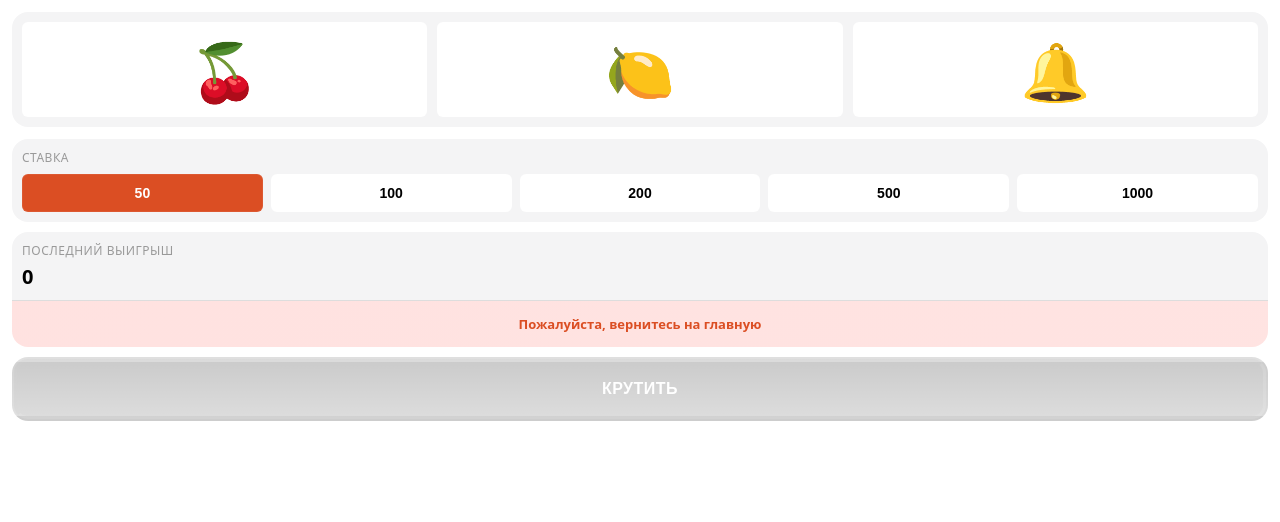
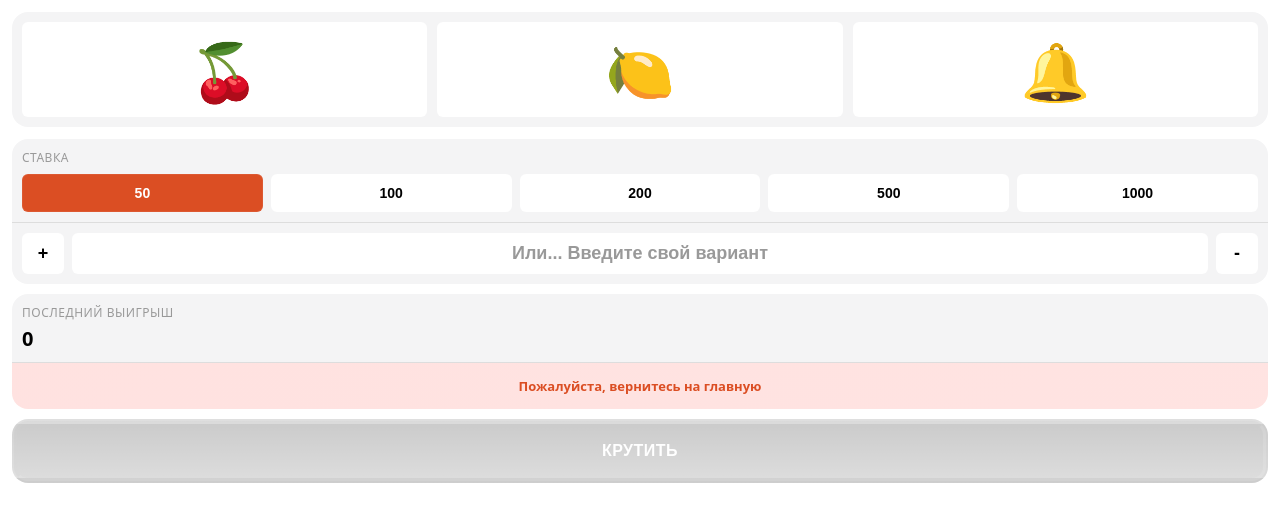
Before and after one commit to aliaskh4n/aliaskh4n.github.io, a PHP site: page /game/mini-games/slots.html in a window 1280 px wide. Shown: the part 91-613 px from the top of the page. Run offline with PHP 8.4, Linux system fonts and the light colour scheme; some libraries are stand-ins or nearby versions.

Commit message:
Обновление игры Слоты

```diff
--- a/game/mini-games/slots.html
+++ b/game/mini-games/slots.html
@@ -18,13 +18,21 @@
         }
 
         body {
-            font-family:system-ui, -apple-system, BlinkMacSystemFont, 'Segoe UI', Roboto, Oxygen, Ubuntu, Cantarell, 'Open Sans', 'Helvetica Neue', sans-serif;
-            /* font-family: -apple-system, BlinkMacSystemFont, 'Segoe UI', Roboto, 'Helvetica Neue', Arial, sans-serif; */
+            font-family: system-ui, -apple-system, BlinkMacSystemFont, 'Segoe UI', Roboto, Oxygen, Ubuntu, Cantarell, 'Open Sans', 'Helvetica Neue', sans-serif;
             background: var(--tg-theme-bg-color, #ffffff);
             color: var(--tg-theme-text-color, #000000);
             min-height: 100vh;
             overflow-x: hidden;
             -webkit-tap-highlight-color: transparent;
+        }
+
+        input[type='number'] {
+            -moz-appearance:textfield;
+        }
+
+        input::-webkit-outer-spin-button,
+        input::-webkit-inner-spin-button {
+            -webkit-appearance: none;
         }
 
         .container {
@@ -156,10 +164,53 @@
 
         .settings-panel {
             background: var(--tg-theme-secondary-bg-color, #f4f4f5);
-            border-radius: 16px;
+            border-bottom: 1px solid var(--tg-theme-secondary-bg-color, #ddd);
+            border-radius: 16px 16px 0 0;
+            padding: 10px;
+            transition: opacity 0.3s;
+        }
+
+        .settings-panel-input {
+            background: var(--tg-theme-secondary-bg-color, #f4f4f5);
+            border-radius: 0 0 16px 16px;
             padding: 10px;
             margin-bottom: 10px;
             transition: opacity 0.3s;
+            display: flex;
+            gap: 8px;
+        }
+
+        .settings-panel-input input {
+            border: none;
+            font-size: 18px;
+            width: 100%;
+            padding: 10px;
+            border-radius: 6px;
+            background: var(--tg-theme-bg-color, white);
+            text-align: center;
+            font-weight: 600;
+        }
+
+        .settings-panel-input input.active {
+            color: var(--primary-color);
+        }
+
+        .settings-panel-input input:focus {
+            outline: 2px solid var(--tg-theme-secondary-bg-color, #ddd);
+        }
+
+        .settings-panel-input input::placeholder {
+            color: var(--tg-theme-hint-color, #999999);
+        }
+
+        .increase, .decrease {
+            min-width: 42px;
+            border: none;
+            font-size: 18px;
+            border-radius: 6px;
+            background: var(--tg-theme-bg-color, white);
+            text-align: center;
+            font-weight: 600;
         }
 
         .setting-row {
@@ -180,7 +231,8 @@
         }
 
         .setting-buttons {
-            display: flex;
+            display: grid;
+            grid-template-columns: repeat(5, 1fr);
             gap: 8px;
         }
 
@@ -331,7 +383,7 @@
             justify-content: center;
             line-height: 1.4;
             margin-bottom: 10px;
-            border-top: 1px solid var(--tg-theme-section-separator-color, #dddddd);
+            border-top: 1px solid var(--tg-theme-secondary-bg-color, #ddd);
         }
 
         .message.win {
@@ -386,13 +438,19 @@
             <div class="setting-row">
                 <label class="setting-label">Ставка</label>
                 <div class="setting-buttons">
-                    <button class="setting-btn active" onclick="changeBet(50)">50</button>
-                    <button class="setting-btn" onclick="changeBet(100)">100</button>
-                    <button class="setting-btn" onclick="changeBet(200)">200</button>
-                    <button class="setting-btn" onclick="changeBet(500)">500</button>
-                    <button class="setting-btn" onclick="changeBet(1000)">1000</button>
+                    <button class="setting-btn active" onclick="changeBet(this, 50)">50</button>
+                    <button class="setting-btn" onclick="changeBet(this, 100)">100</button>
+                    <button class="setting-btn" onclick="changeBet(this, 200)">200</button>
+                    <button class="setting-btn" onclick="changeBet(this, 500)">500</button>
+                    <button class="setting-btn" onclick="changeBet(this, 1000)">1000</button>
                 </div>
             </div>
+        </div>
+
+        <div class="settings-panel-input">
+            <button class="increase">+</button>
+            <input type="text" placeholder="Или... Введите свой вариант">
+            <button class="decrease">-</button>
         </div>
 
         <div class="stats-row">
@@ -418,6 +476,8 @@
             },
             spinning: false,
             currentBet: 50,
+            minBet: 50,
+            maxBet: 100_000,
             bets: [50, 100, 150, 200, 300, 500, 750, 1000],
             symbols: ['🍒', '🍋', '🔔', '7️⃣']
         };
@@ -428,6 +488,9 @@
             currentBetDisplay: document.getElementById('currentBetDisplay'),
             spinBtn: document.getElementById('spinButton'),
             message: document.getElementById('message'),
+            betPicker: document.querySelector('.settings-panel-input input'),
+            betPickerIncrease: document.querySelector('.settings-panel-input .increase'),
+            betPickerDecrease: document.querySelector('.settings-panel-input .decrease'),
             slotMachine: document.getElementById('slotMachine'),
             reels: [
                 document.getElementById('reel1'),
@@ -435,6 +498,12 @@
                 document.getElementById('reel3')
             ]
         };
+
+        const format_number = (value) => {
+            let res;
+            (value.indexOf(',') != -1) ? res = new Intl.NumberFormat('ru-RU').format(value.replace(',', '.')).replace('.', ',') : res = new Intl.NumberFormat('ru-RU').format(value).replace(',', '.');
+            return res;
+        }
 
         function init() {
             game.tg.ready();
@@ -448,18 +517,24 @@
                 return;
             }
 
+            ui.betPicker.value = '';
+
             ui.balance.textContent = game.user.balance.toLocaleString();
             ui.spinBtn.onclick = spin;
         }
 
-        function changeBet(amount) {
+        function changeBet(element, amount) {
             if (game.gameActive) return;
             game.currentBet = amount;
-            // ui.currentBet.textContent = amount;
 
-            document.querySelectorAll('.setting-row:first-child .setting-btn').forEach(btn => {
-                btn.classList.toggle('active', parseInt(btn.textContent) === amount);
+            element.parentElement.querySelectorAll('.setting-btn').forEach(btn => {
+                btn.classList.toggle('active', false);
             });
+
+            element.classList.toggle('active', true);
+            ui.betPicker.classList.toggle('active', false);
+
+            ui.spinBtn.disabled = false;
         }
 
         async function apiCall(endpoint, method, body) {
@@ -496,7 +571,7 @@
             ui.balance.textContent = (game.user.balance - game.currentBet).toLocaleString();
 
             ui.lastWin.setAttribute('color', 'red');
-            ui.lastWin.textContent = `-${game.currentBet}`;
+            ui.lastWin.textContent = format_number(`-${game.currentBet}`).toLocaleString();
 
             ui.reels.forEach(r => r.classList.add('spinning'));
 
@@ -589,6 +664,79 @@
         }
 
         init();
+
+        const change_input = (data) => {
+            let rawValue = ui.betPicker.value.replace(/\s/g, '');
+            let digits = parseInt(rawValue);
+
+            document.querySelectorAll('.settings-panel .setting-btn').forEach(btn =>
+                btn.classList.toggle('active', false)
+            );
+
+            ui.betPicker.classList.toggle('active', true);
+
+
+            if(!isNaN(digits)) {
+                ui.spinBtn.disabled = false;
+            } else {
+                ui.spinBtn.disabled = true;
+            }
+        }
+
+        ui.betPicker.parentElement.onclick = change_input;
+        ui.betPicker.onkeydown = (e) => {
+            if(!(e.keyCode == 8 || !isNaN(e.key))) {
+                e.preventDefault();
+            }
+        };
+
+        ui.betPicker.oninput = (e) => {
+            let rawValue = ui.betPicker.value.replace(/\s/g, '');
+            let digits = parseInt(rawValue);
+
+            if(isNaN(digits) || digits < game.minBet) {
+                digits = game.minBet;
+            } else if(digits > game.maxBet) {
+                digits = game.maxBet;
+            }
+
+            ui.spinBtn.disabled = false;
+
+            ui.betPicker.value = format_number(digits.toString());
+            game.currentBet = digits;
+        };
+
+        ui.betPickerIncrease.onclick = () => {
+            let rawValue = ui.betPicker.value.replace(/\s/g, '');
+            let digits = parseInt(rawValue);
+
+            digits += game.minBet;
+
+            if(isNaN(digits) || digits < game.minBet) {
+                digits = game.minBet;
+            } else if(digits > game.maxBet) {
+                digits = game.maxBet;
+            }
+
+            ui.betPicker.value = format_number(digits.toString());
+            game.currentBet = digits;
+        }
+
+        ui.betPickerDecrease.onclick = () => {
+            let rawValue = ui.betPicker.value.replace(/\s/g, '');
+            let digits = parseInt(rawValue);
+
+            digits -= game.minBet;
+
+            if(isNaN(digits) || digits < game.minBet) {
+                digits = game.minBet;
+            } else if(digits > game.maxBet) {
+                digits = game.maxBet;
+            }
+
+            ui.betPicker.value = format_number(digits.toString());
+            game.currentBet = digits;
+        }
     </script>
 </body>
 </html>
--- a/game/styles/index.css
+++ b/game/styles/index.css
@@ -199,7 +199,7 @@ body, html {
 .win-empty {
     color: var(--tg-theme-hint-color, #999999);;
     text-align: center;
-    padding: 8px 12px;
+    padding: 8px 0;
     font-size: 12px;
 }
 
```
